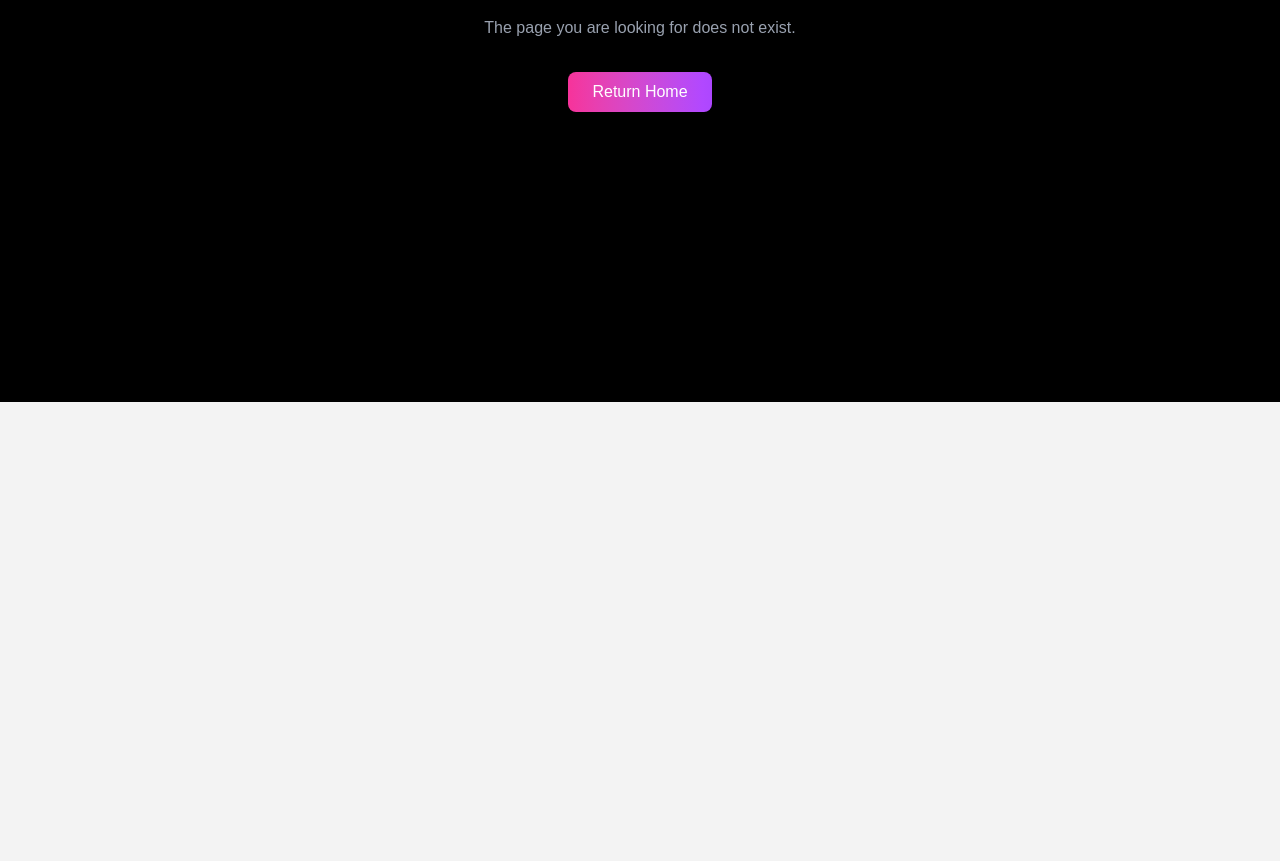
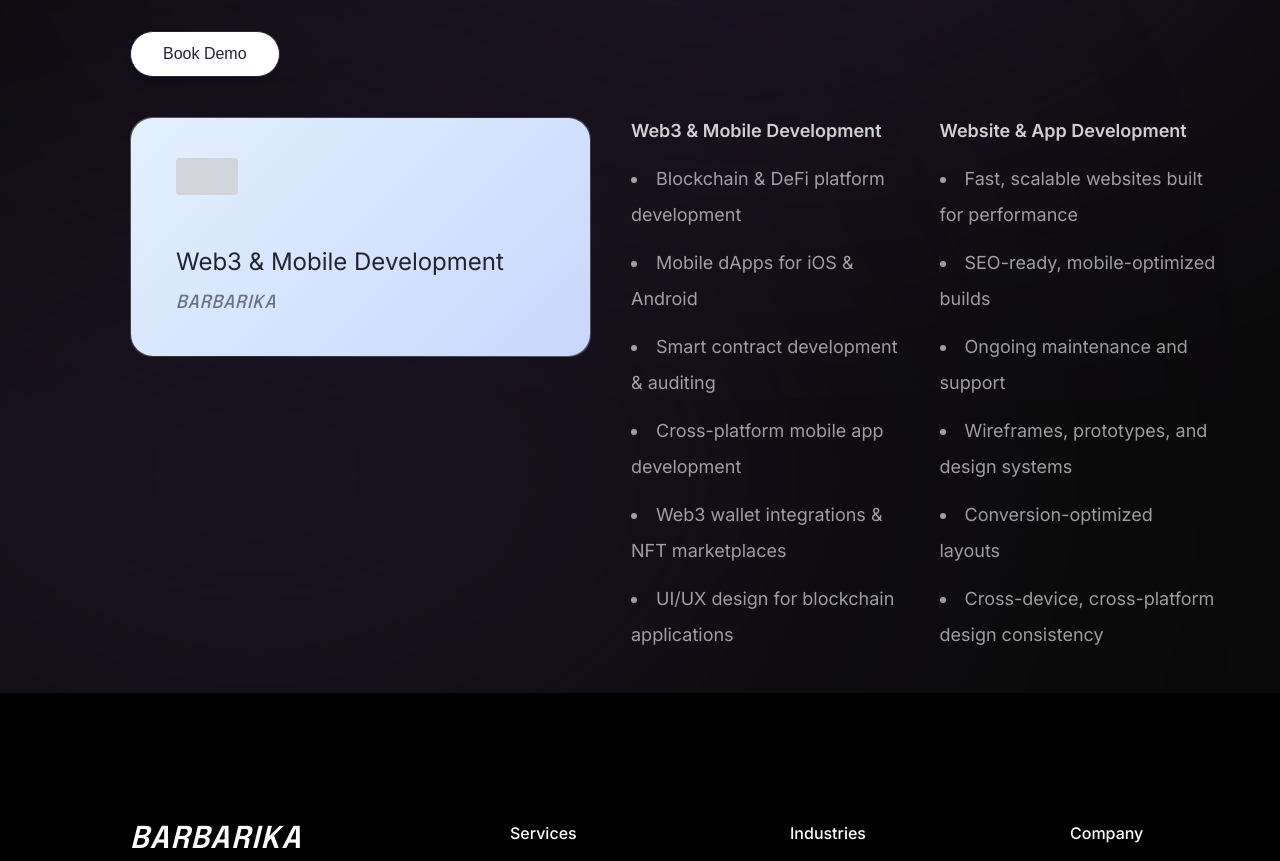
Before and after one commit to xbarbarika/consultingweb3, a Next.js app: page /web3-and-mobile in a window 1280 px wide. Before the commit this address had no page. Shown: the part 398-1259 px from the top of the page. Before the commit the page ends 800 px from the top, so only its background shows below. Built offline with nearby package versions, Linux system fonts and the light colour scheme.

Commit message:
changes in web3 dev

```diff
--- a/src/app/web-design/page.tsx
+++ b/src/app/web-design/page.tsx
@@ -1,6 +1,5 @@
-import React from 'react';
 import { redirect } from 'next/navigation';
 
 export default function WebDesign() {
-  redirect('/website-dev');
+  redirect('/web3-and-mobile');
 }
--- a/src/app/website-dev/page.tsx
+++ b/src/app/web3-and-mobile/page.tsx
@@ -30,7 +30,7 @@
           </Link>
         </div>
         {/* Card and Features Row Layout */}
-        <div className="flex flex-col md:flex-row gap-10 mt-10 items-start" style={{ marginLeft: '66px' }}>
+        <div className="flex flex-col lg:flex-row gap-10 mt-10 items-start" style={{ marginLeft: '66px' }}>
           {/* Card */}
           <div className="flex flex-col items-start">
             {/* Gradient Border Wrapper */}
@@ -84,22 +84,48 @@
             </div>
           </div>
 
-          {/* Features List */}
-          <ul className="space-y-3 list-disc list-inside flex-1" style={{
+          {/* Two Column Features Layout */}
+          <div className="flex flex-col lg:flex-row gap-8 flex-1">
+            {/* Left Column - Web3 & Mobile Features */}
+            <div className="flex-1">
+              <h3 className="text-white/80 text-lg font-semibold mb-4" style={{ fontFamily: 'Inter' }}>Web3 & Mobile Development</h3>
+              <ul className="space-y-3 list-disc list-inside" style={{
                 color: 'rgba(255, 255, 255, 0.6)',
                 fontFamily: 'Inter',
-            fontSize: '20px',
+                fontSize: '18px',
                 fontStyle: 'normal',
                 fontWeight: '400',
-            lineHeight: '260%'
+                lineHeight: '200%'
               }}>
                 <li>Blockchain & DeFi platform development</li>
                 <li>Mobile dApps for iOS & Android</li>
                 <li>Smart contract development & auditing</li>
-            <li>Cross-platform mobile app design & development</li>
+                <li>Cross-platform mobile app development</li>
                 <li>Web3 wallet integrations & NFT marketplaces</li>
                 <li>UI/UX design for blockchain applications</li>
               </ul>
+            </div>
+
+            {/* Right Column - Website/App Development & Design Features */}
+            <div className="flex-1">
+              <h3 className="text-white/80 text-lg font-semibold mb-4" style={{ fontFamily: 'Inter' }}>Website & App Development</h3>
+              <ul className="space-y-3 list-disc list-inside" style={{
+                color: 'rgba(255, 255, 255, 0.6)',
+                fontFamily: 'Inter',
+                fontSize: '18px',
+                fontStyle: 'normal',
+                fontWeight: '400',
+                lineHeight: '200%'
+              }}>
+                <li>Fast, scalable websites built for performance</li>
+                <li>SEO-ready, mobile-optimized builds</li>
+                <li>Ongoing maintenance and support</li>
+                <li>Wireframes, prototypes, and design systems</li>
+                <li>Conversion-optimized layouts</li>
+                <li>Cross-device, cross-platform design consistency</li>
+              </ul>
+            </div>
+          </div>
         </div>
         </main>
       </div>
--- a/src/components/MenuModal.tsx
+++ b/src/components/MenuModal.tsx
@@ -27,7 +27,7 @@
       { label: 'Lead Generation', href: '/lead-gen' },
       { label: 'Branding', href: '/branding' },
       { label: 'Community Management', href: '/community' },
-      { label: 'Website Development', href: '/website-dev' },
+      { label: 'Website Development', href: '/web3-and-mobile' },
       { label: 'Web Design', href: '/web-design' },
       { label: 'Blockchain Development', href: '/blockchain' },
     ],
--- a/src/components/Navbar.tsx
+++ b/src/components/Navbar.tsx
@@ -28,7 +28,7 @@
   { label: 'Lead Generation', href: '/lead-gen' },
   { label: 'Branding', href: '/branding' },
   { label: 'Community Management', href: '/community' },
-    { label: 'Web3 & Mobile', href: '/website-dev' },
+    { label: 'Web3 & Mobile', href: '/web3-and-mobile' },
   { label: 'Blockchain ', href: '/blockchain' },
 ];
 
```
Lines whose indentation alone changed are shown as unchanged.
